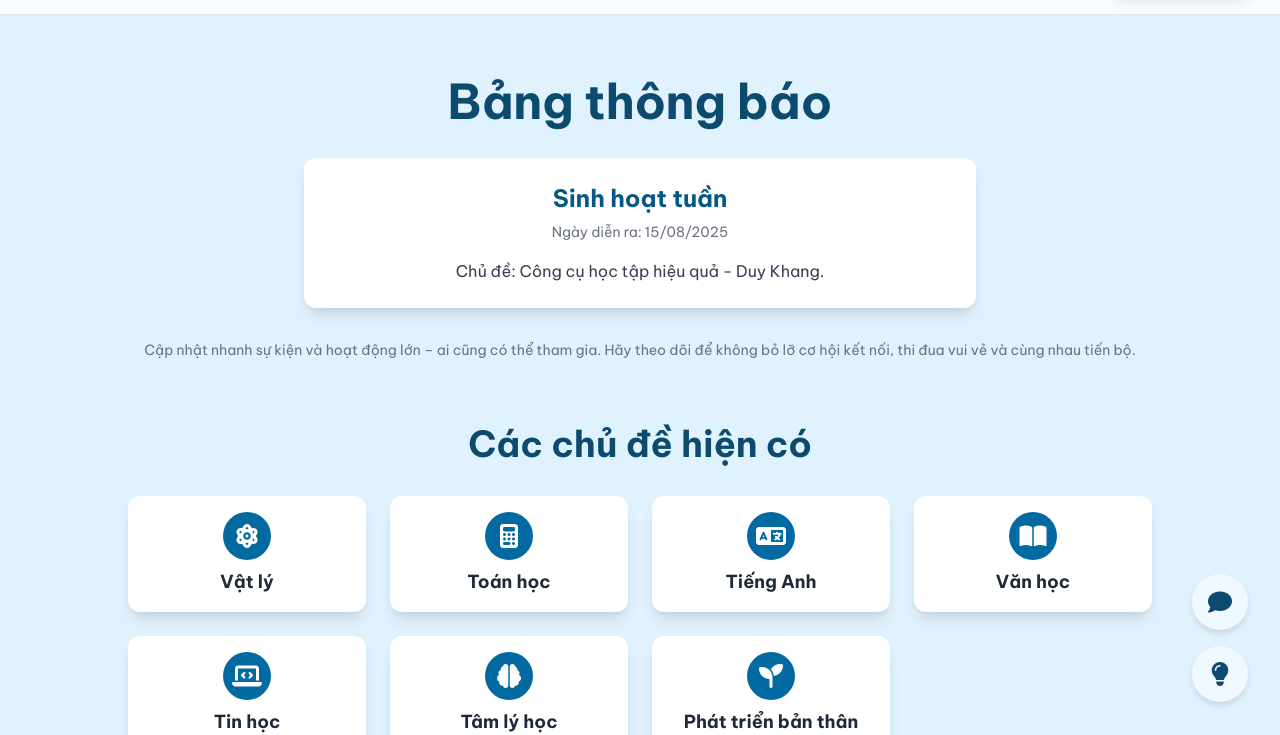
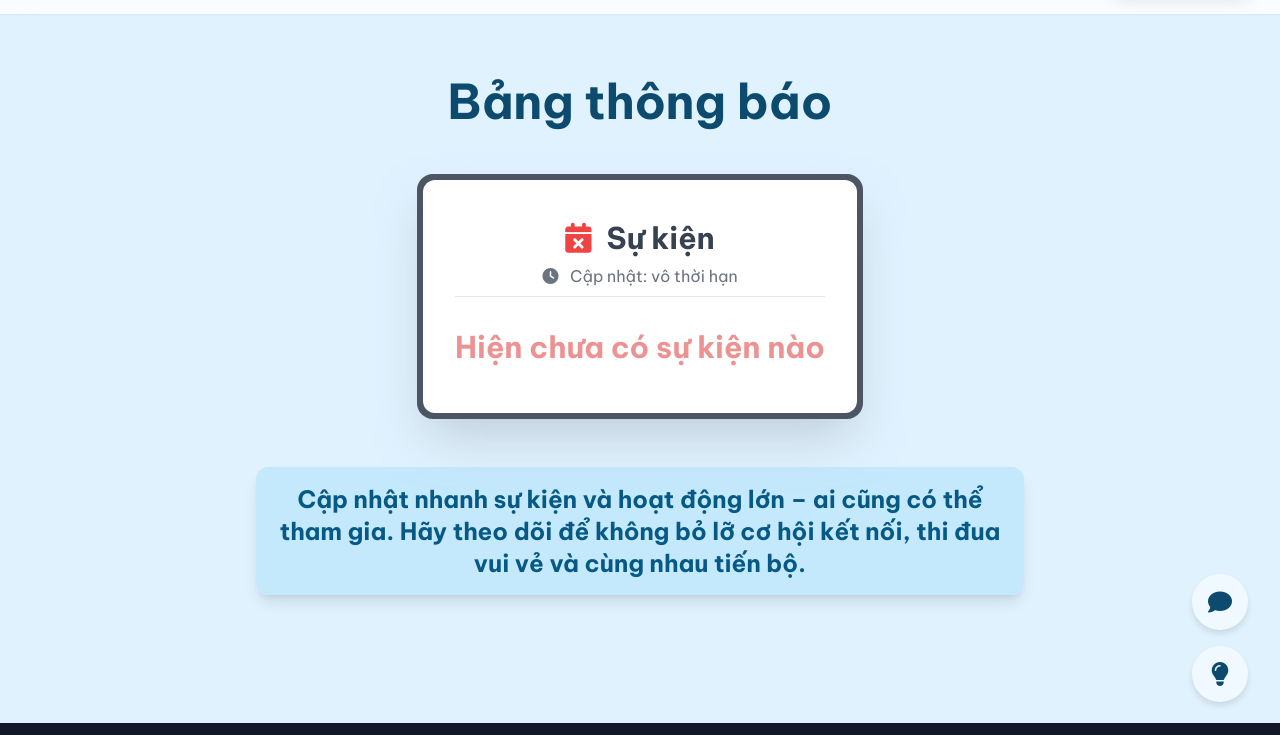
Before and after one commit to youcanclub/information, a plain HTML site: page new.html in a window 1280 px wide. Shown: the part 66-801 px from the top of the page. Drawn offline with nearby package versions, Linux system fonts and the light colour scheme.

Commit message:
Update new.html

```diff
--- a/new.html
+++ b/new.html
@@ -1,4 +1,4 @@
-<!DOCTYPE ahtml>
+<!DOCTYPE html>
 <html lang="vi" class="scroll-smooth">
 <head>
     <meta charset="UTF-8">
@@ -85,8 +85,8 @@
     <header class="bg-white/80 backdrop-blur-lg sticky top-0 z-50 shadow-sm">
         <nav class="container mx-auto px-6 py-4 flex justify-between items-center">
             <a href="#" class="flex items-center space-x-2">
-                <!-- Cập nhật logo bằng đường dẫn bạn đã cung cấp, loại bỏ fallback để đảm bảo chỉ hiển thị đúng ảnh này -->
-                <img src="https://scontent.fvca1-4.fna.fbcdn.net/v/t39.30808-6/518310769_763880686166027_2831211489178282416_n.jpg?stp=cp6_dst-jpg_tt6&_nc_cat=101&ccb=1-7&_nc_sid=6ee11a&_nc_ohc=k32ouYO7pGMQ7kNvwEIG6AX&_nc_oc=AdkdSZAiyQQzZguHc3i4nNAFHNeaz4j3dyQI-J_sAEkYB1nwWaQjTIuxYWwTjtcQeFnOIyks_LzSS9KM7hfnRsjv&_nc_zt=23&_nc_ht=scontent.fvca1-4.fna&_nc_gid=la9-jmfstsgJsNjqDc4yMQ&oh=00_AfYUGa16gSZpUsZlIF4X3VGdsvDM1OMmPdPryEeOeALa0w&oe=68E08050" alt="Logo You Can Club" class="h-12 w-auto rounded-full">
+                <!-- ĐÃ SỬA: Đường dẫn logo bị lỗi cú pháp được đưa về dạng URL ảnh trực tiếp -->
+                <img src="https://i.ibb.co/8LV2QDR2/4-D892-F5-A-D50-C-41-F6-AB82-610-B6-BF4-D719.jpg" alt="Logo You Can Club" class="h-12 w-auto rounded-full" onerror="this.onerror=null;this.src='https://placehold.co/48x48/0c4a6e/ffffff?text=YCC'">
                 <span class="text-xl font-bold text-gray-900">You Can Club</span>
             </a>
             <!-- Nav links for desktop, linking back to the main info page and leaderboard -->
@@ -117,93 +117,49 @@
     <!-- Thêm flex-grow để main chiếm hết khoảng trống, đẩy footer xuống dưới cùng -->
     <main class="container mx-auto px-6 py-8 md:py-16 flex-grow">
         <section id="announcements" class="text-center fade-in-scroll">
-            <h1 class="text-4xl md:text-5xl font-bold text-sky-900 mb-8">Bảng thông báo</h1>
+            <!-- Tiêu đề chính -->
+            <h1 class="text-4xl md:text-5xl font-bold text-sky-900 mb-12">Bảng thông báo</h1>
 
-            <!-- Announcement cards section -->
+            <!-- Announcement cards section (Thiết kế lại cho bắt mắt hơn) -->
             <div class="grid grid-cols-1 gap-8 max-w-2xl mx-auto">
-                <!-- Announcement Card - Updated with user's info -->
-                <div class="bg-white rounded-xl shadow-lg overflow-hidden transition-transform duration-300 hover:scale-105">
-                    <div class="p-6">
-                        <!-- Cập nhật tiêu đề thông báo -->
-                        <h2 class="text-2xl font-bold text-sky-800 mb-2">Sinh hoạt tuần</h2>
-                        <!-- Cập nhật ngày đăng -->
-                        <p class="text-gray-500 text-sm mb-4">Ngày diễn ra: 15/08/2025</p>
-                        <!-- Cập nhật nội dung thông báo -->
-                        <p class="text-gray-700 leading-relaxed">
-                            Chủ đề: Công cụ học tập hiệu quả - Duy Khang.
+                <!-- Announcement Card - THÔNG BÁO CHƯA CÓ SỰ KIỆN LỚN -->
+                <div class="relative max-w-lg mx-auto bg-gray-600 p-1.5 rounded-2xl shadow-2xl shadow-gray-400/50 transition-transform duration-300 hover:scale-[1.02]">
+                    <!-- Inner Card for content -->
+                    <div class="bg-white p-8 rounded-xl relative text-center">
+
+                        <!-- Đã bỏ Tag thông báo chung (THÔNG BÁO CHUNG) -->
+
+                        <!-- Tiêu đề Sự kiện -->
+                        <h2 class="text-3xl font-extrabold text-gray-700 mb-2 mt-2">
+                            <i class="fa-solid fa-calendar-times mr-2 text-red-500"></i> Sự kiện
+                        </h2>
+
+                        <!-- Ngày cập nhật - Đã đổi thành Cập nhật: vô thời hạn -->
+                        <p class="text-gray-500 text-base mb-6 border-b border-gray-200 pb-2">
+                            <i class="fa-solid fa-clock mr-2 text-gray-500"></i> Cập nhật: vô thời hạn
                         </p>
+
+                        <!-- Nội dung chính (CHƯA CÓ SỰ KIỆN) -->
+                        <div class="space-y-4 pt-2">
+                            <!-- Trạng thái hiện tại -->
+                            <p class="text-3xl text-red-600 font-extrabold mb-4 animate-pulse">
+                                Hiện chưa có sự kiện nào
+                            </p>
+                        </div>
+
                     </div>
                 </div>
+                <!-- Có thể thêm các Announcement Card khác tại đây -->
             </div>
 
-            <p class="mt-8 text-gray-500 text-sm">
+            <!-- Dòng thông báo chung đã được làm to, in đậm và nổi bật hơn -->
+            <p class="mt-12 text-sky-800 text-xl md:text-2xl font-extrabold max-w-3xl mx-auto p-4 bg-sky-200/70 rounded-xl shadow-lg">
                 Cập nhật nhanh sự kiện và hoạt động lớn – ai cũng có thể tham gia. Hãy theo dõi để không bỏ lỡ cơ hội kết nối, thi đua vui vẻ và cùng nhau tiến bộ.
             </p>
 
         </section>
 
-        <!-- New section for topics -->
-        <section id="topics" class="text-center mt-16 fade-in-scroll">
-            <!-- Updated heading text -->
-            <h2 class="text-3xl md:text-4xl font-bold text-sky-900 mb-8">Các chủ đề hiện có</h2>
-            <!-- Adjusted grid layout for 7 topics -->
-            <!-- Adjusted the maximum width for a more balanced look on larger screens -->
-            <div class="grid grid-cols-2 md:grid-cols-3 lg:grid-cols-4 gap-6 max-w-5xl mx-auto">
-                <!-- Vật lý -->
-                <div class="bg-white rounded-xl shadow-lg p-4 flex flex-col items-center justify-center transition-transform duration-300 hover:scale-105">
-                    <div class="bg-sky-700 text-white rounded-full h-12 w-12 flex items-center justify-center mb-2">
-                        <i class="fa-solid fa-atom text-2xl"></i>
-                    </div>
-                    <p class="text-lg font-semibold text-gray-800">Vật lý</p>
-                </div>
-                <!-- Toán học -->
-                <div class="bg-white rounded-xl shadow-lg p-4 flex flex-col items-center justify-center transition-transform duration-300 hover:scale-105">
-                    <div class="bg-sky-700 text-white rounded-full h-12 w-12 flex items-center justify-center mb-2">
-                        <i class="fa-solid fa-calculator text-2xl"></i>
-                    </div>
-                    <p class="text-lg font-semibold text-gray-800">Toán học</p>
-                </div>
-                <!-- Tiếng Anh -->
-                <div class="bg-white rounded-xl shadow-lg p-4 flex flex-col items-center justify-center transition-transform duration-300 hover:scale-105">
-                    <div class="bg-sky-700 text-white rounded-full h-12 w-12 flex items-center justify-center mb-2">
-                        <i class="fa-solid fa-language text-2xl"></i>
-                    </div>
-                    <p class="text-lg font-semibold text-gray-800">Tiếng Anh</p>
-                </div>
-                <!-- Văn học -->
-                <div class="bg-white rounded-xl shadow-lg p-4 flex flex-col items-center justify-center transition-transform duration-300 hover:scale-105">
-                    <div class="bg-sky-700 text-white rounded-full h-12 w-12 flex items-center justify-center mb-2">
-                        <i class="fa-solid fa-book-open text-2xl"></i>
-                    </div>
-                    <p class="text-lg font-semibold text-gray-800">Văn học</p>
-                </div>
-                <!-- Tin học -->
-                <div class="bg-white rounded-xl shadow-lg p-4 flex flex-col items-center justify-center transition-transform duration-300 hover:scale-105">
-                    <div class="bg-sky-700 text-white rounded-full h-12 w-12 flex items-center justify-center mb-2">
-                        <i class="fa-solid fa-laptop-code text-2xl"></i>
-                    </div>
-                    <p class="text-lg font-semibold text-gray-800">Tin học</p>
-                </div>
-                <!-- Tâm lý học -->
-                <div class="bg-white rounded-xl shadow-lg p-4 flex flex-col items-center justify-center transition-transform duration-300 hover:scale-105">
-                    <div class="bg-sky-700 text-white rounded-full h-12 w-12 flex items-center justify-center mb-2">
-                        <i class="fa-solid fa-brain text-2xl"></i>
-                    </div>
-                    <p class="text-lg font-semibold text-gray-800">Tâm lý học</p>
-                </div>
-                <!-- Phát triển bản thân -->
-                <div class="bg-white rounded-xl shadow-lg p-4 flex flex-col items-center justify-center transition-transform duration-300 hover:scale-105">
-                    <div class="bg-sky-700 text-white rounded-full h-12 w-12 flex items-center justify-center mb-2">
-                        <i class="fa-solid fa-seedling text-2xl"></i>
-                    </div>
-                    <p class="text-lg font-semibold text-gray-800">Phát triển bản thân</p>
-                </div>
-            </div>
-            <!-- Thêm lưu ý nhỏ bên dưới các chủ đề -->
-            <p class="mt-8 text-gray-600 text-sm max-w-2xl mx-auto">
-                Chủ đề được hình thành dựa trên chuyên môn và sự tham gia của thành viên. Sẽ tiếp tục mở rộng khi có đủ người cùng lĩnh vực.
-            </p>
-        </section>
+        <!-- ĐÃ XÓA: Phần Chủ đề sinh hoạt theo yêu cầu của bạn -->
 
     </main>
 
```
